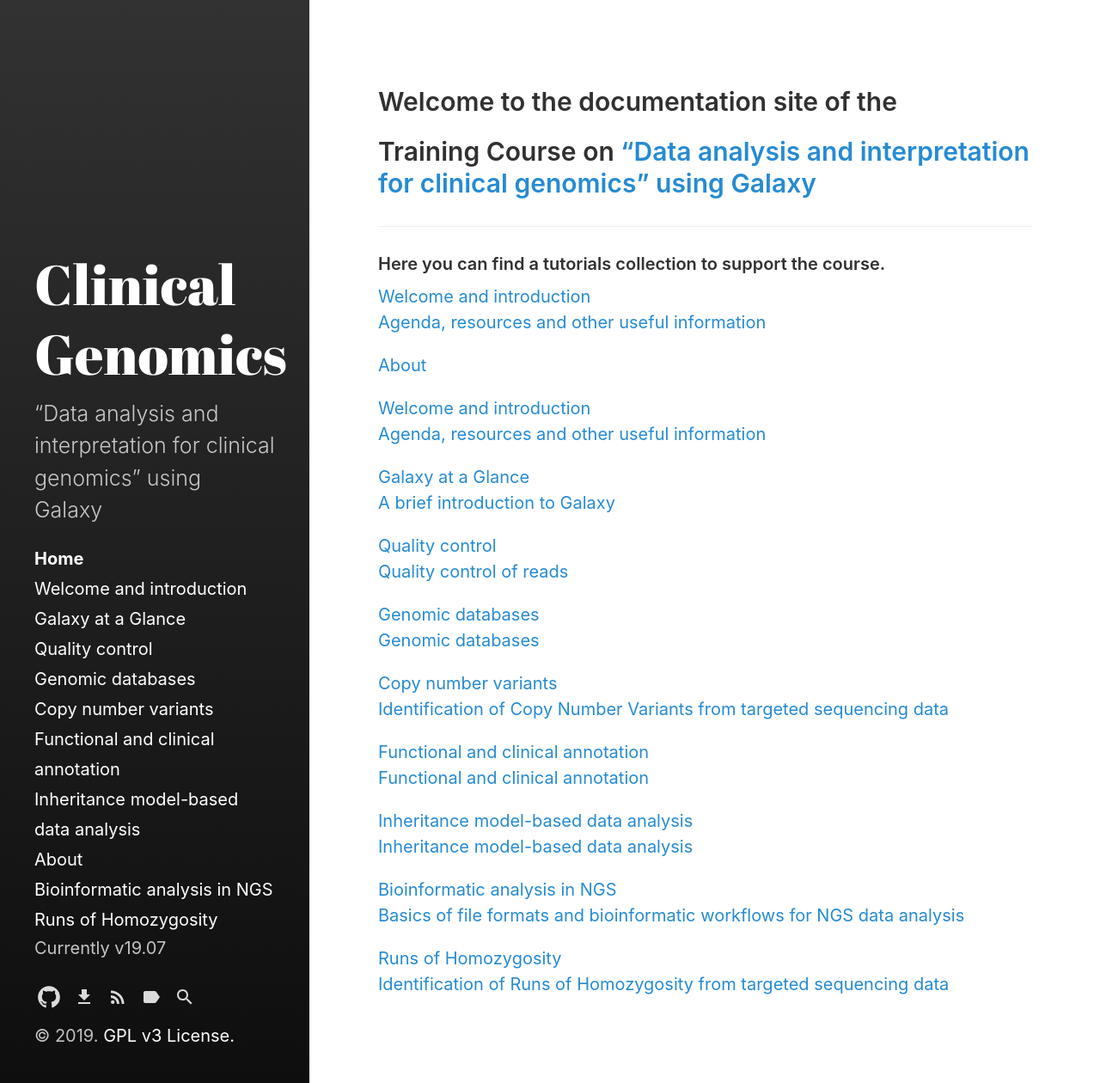
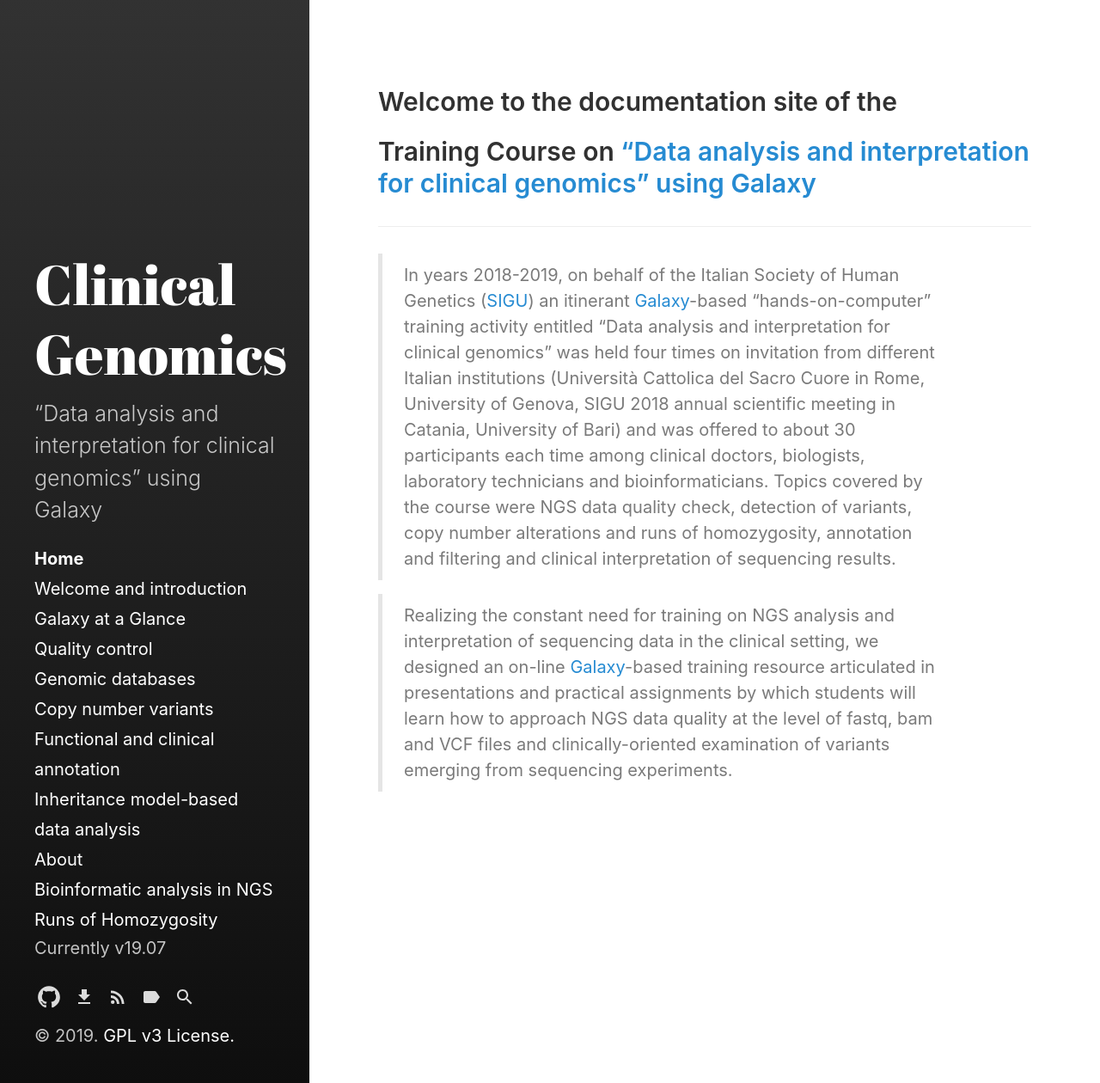
Before and after one commit to sigu-training/clinical_genomics, a Jekyll site: the page built from index.md, in a window 1280 px wide. Shown: the whole page at 86% size. Built offline with Jekyll 4.4.1, drawn with Linux system fonts in a browser that asks for light colours.

Commit message:
Update index.md

```diff
--- a/index.md
+++ b/index.md
@@ -10,17 +10,6 @@
 
 ___
 
-#### Here you can find a tutorials collection to support the course.
+> In years 2018-2019, on behalf of the Italian Society of Human Genetics ([SIGU](https://www.sigu.net/)) an itinerant [Galaxy](https://usegalaxy.eu/)-based “hands-on-computer” training activity entitled “Data analysis and interpretation for clinical genomics” was held four times on invitation from different Italian institutions (Università Cattolica del Sacro Cuore in Rome, University of Genova, SIGU 2018 annual scientific meeting in Catania, University of Bari) and was offered to about 30 participants each time among clinical doctors, biologists, laboratory technicians and bioinformaticians. Topics covered by the course were NGS data quality check, detection of variants, copy number alterations and runs of homozygosity, annotation and filtering and clinical interpretation of sequencing results.
 
-{::nomarkdown}
-
-{% assign pages_list = site.pages | sort:"url" %}
-    {% for node in pages_list %}
-      {% if node.title != null %}
-        {% if node.layout == "page" %}
-          <a class="sidebar-nav-item{% if page.url == node.url %} active{% endif %}" href="{{site.url}}{{ node.url }}">{{ node.title }}
-          <p class="note">{{node.summary}}</p></a>
-        {% endif %}
-      {% endif %}
-    {% endfor %}
-{:/}
+> Realizing the constant need for training on NGS analysis and interpretation of sequencing data in the clinical setting, we designed an on-line [Galaxy](https://usegalaxy.eu/)-based training resource articulated in presentations and practical assignments by which students will learn how to approach NGS data quality at the level of fastq, bam and VCF files and clinically-oriented examination of variants emerging from sequencing experiments.
```
